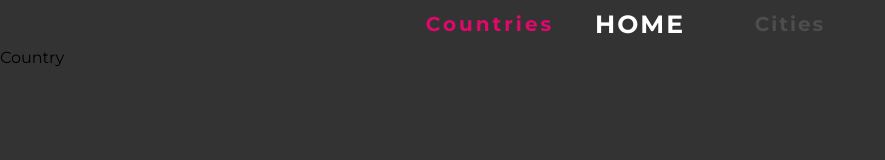
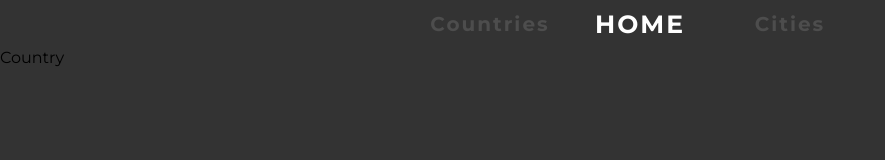
Before and after one commit to ripterdust/CountryAPI, a React (Create React App) app in the folder frontend/: page / in a window 1280 px wide. Shown: the top 160 px of the page, without its empty margins (0-885 px from the left). Built offline with nearby package versions, Linux system fonts and the light colour scheme.

Commit message:
Arreglado el enrutamiento de la barra de navegación

```diff
--- a/frontend/src/components/ui/Navbar.js
+++ b/frontend/src/components/ui/Navbar.js
@@ -4,7 +4,7 @@ import { NavLink, Link } from 'react-router-dom';
 
 export const Navbar = () => {
     return <nav className="style_navbar">
-        <NavLink exact to='/' className="style_navbar_link" activeClassName="style_navbar_active">
+        <NavLink exact to='/countries' className="style_navbar_link" activeClassName="style_navbar_active">
             Countries
         </NavLink>
         <Link className="style_navbar_link_home" to='/'>Home</Link>
```
